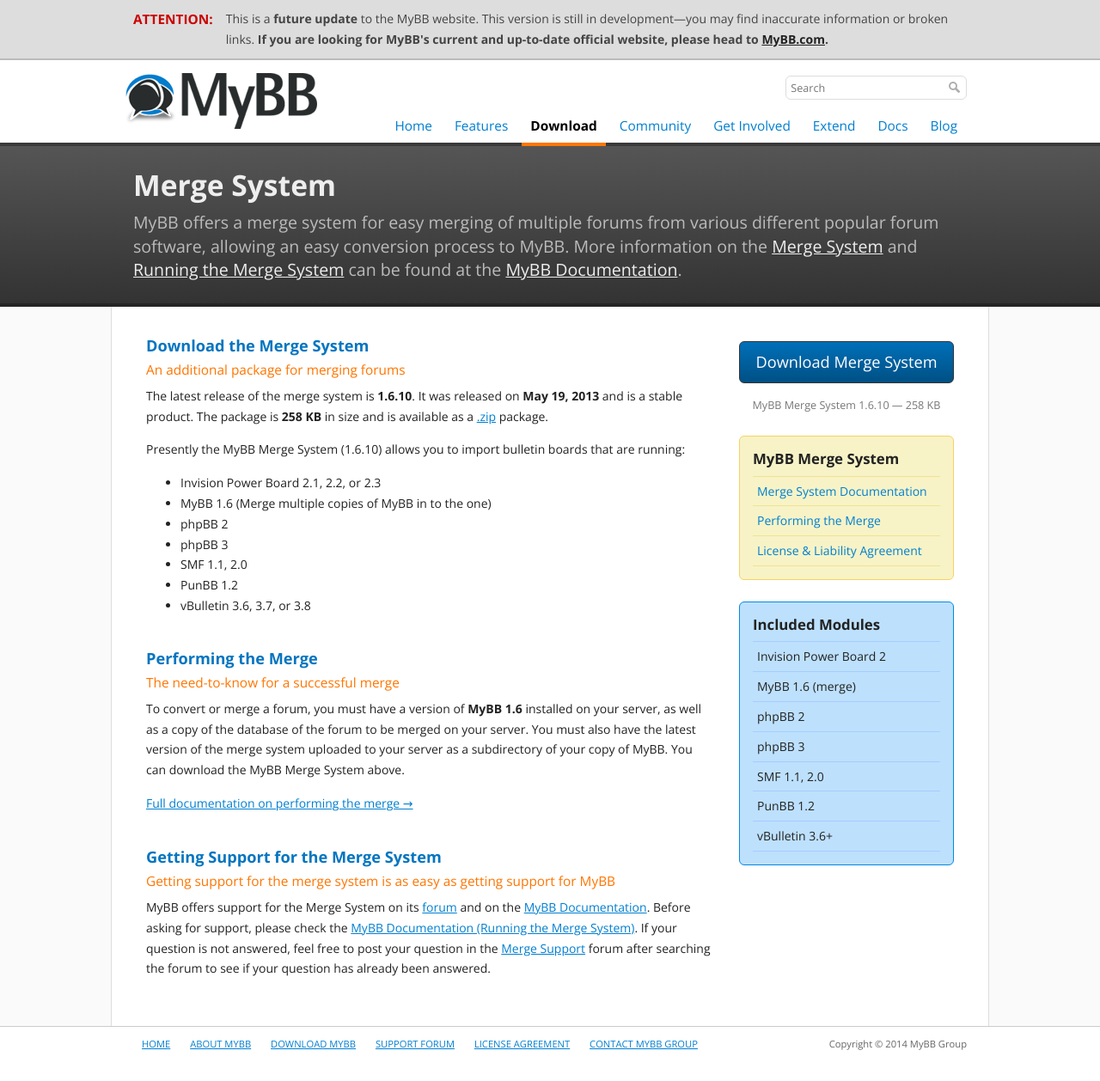
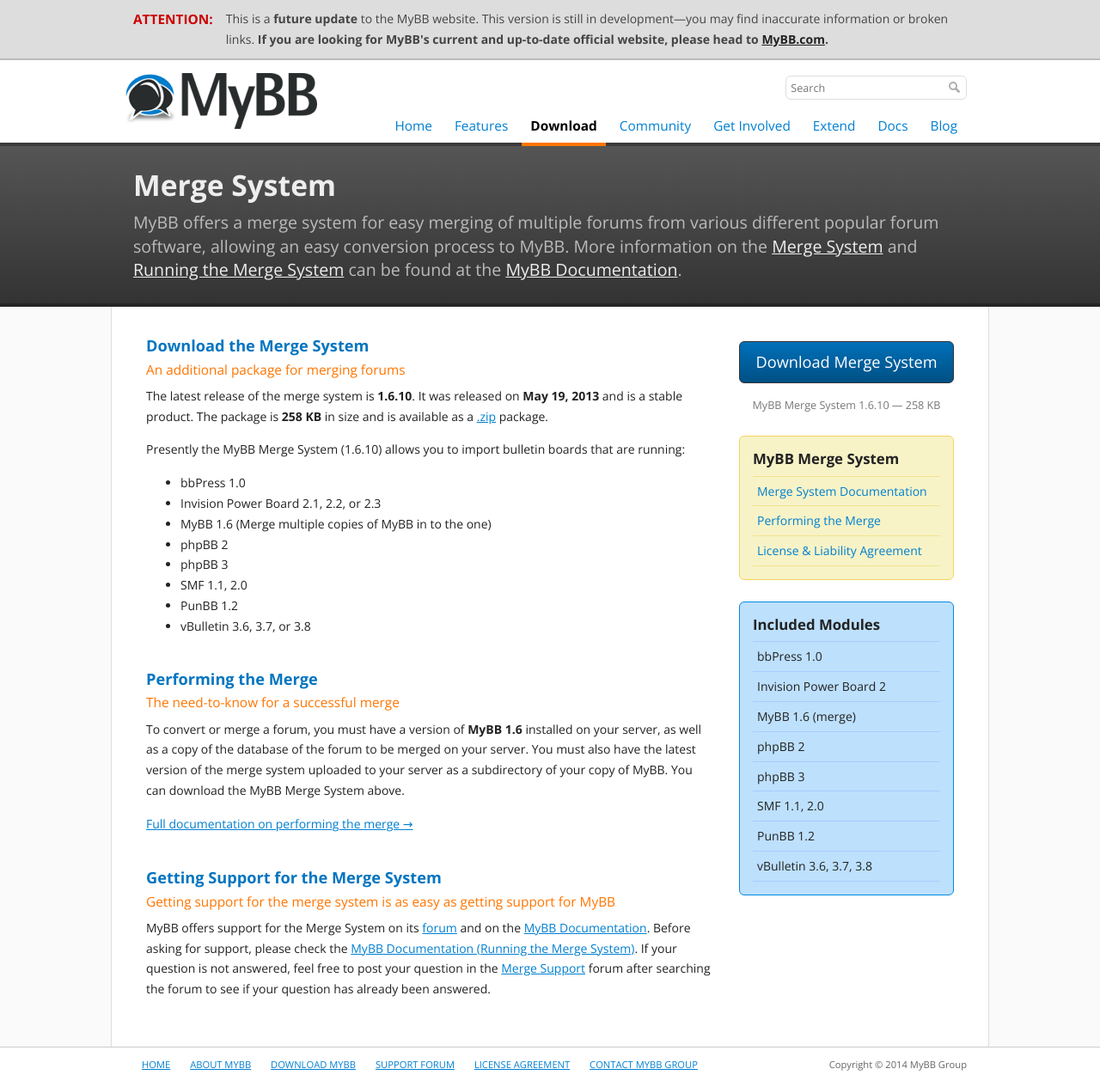
Before and after one commit to mybb/mybb.com, a Jekyll site: the page built from download/merge-system/index.html, in a window 1280 px wide. Shown: the whole page at 86% size. Built offline with Jekyll 4.4.1, drawn with Linux system fonts in a browser that asks for light colours; nearby versions of some CDN libraries; Markdown is read by kramdown in place of the engine named in the settings; before the commit the page ends 1234 px from its top, so only the background shows below that.

Commit message:
Add bbPress to merge modules list

```diff
--- a/download/merge-system/index.html
+++ b/download/merge-system/index.html
@@ -24,13 +24,14 @@
 	<section class="alt">
 	<h1>Included Modules</h1>
 		<ul>
+			<li>bbPress 1.0</li>
 			<li>Invision Power Board 2</li>
 			<li>MyBB 1.6 (merge)</li>
 			<li>phpBB 2</li>
 			<li>phpBB 3</li>
 			<li>SMF 1.1, 2.0</li>
 			<li>PunBB 1.2</li>
-			<li>vBulletin 3.6+</li>
+			<li>vBulletin 3.6, 3.7, 3.8</li>
 		</ul>
 	</section>
 </aside>
@@ -46,6 +47,7 @@
 		<p>
 			Presently the MyBB Merge System (1.6.10) allows you to import bulletin boards that are running:</p>
 		<ul>
+			<li>bbPress 1.0</li>
 			<li>Invision Power Board 2.1, 2.2, or 2.3</li>
 			<li>MyBB 1.6 (Merge multiple copies of MyBB in to the one)</li>
 			<li>phpBB 2</li>
```
